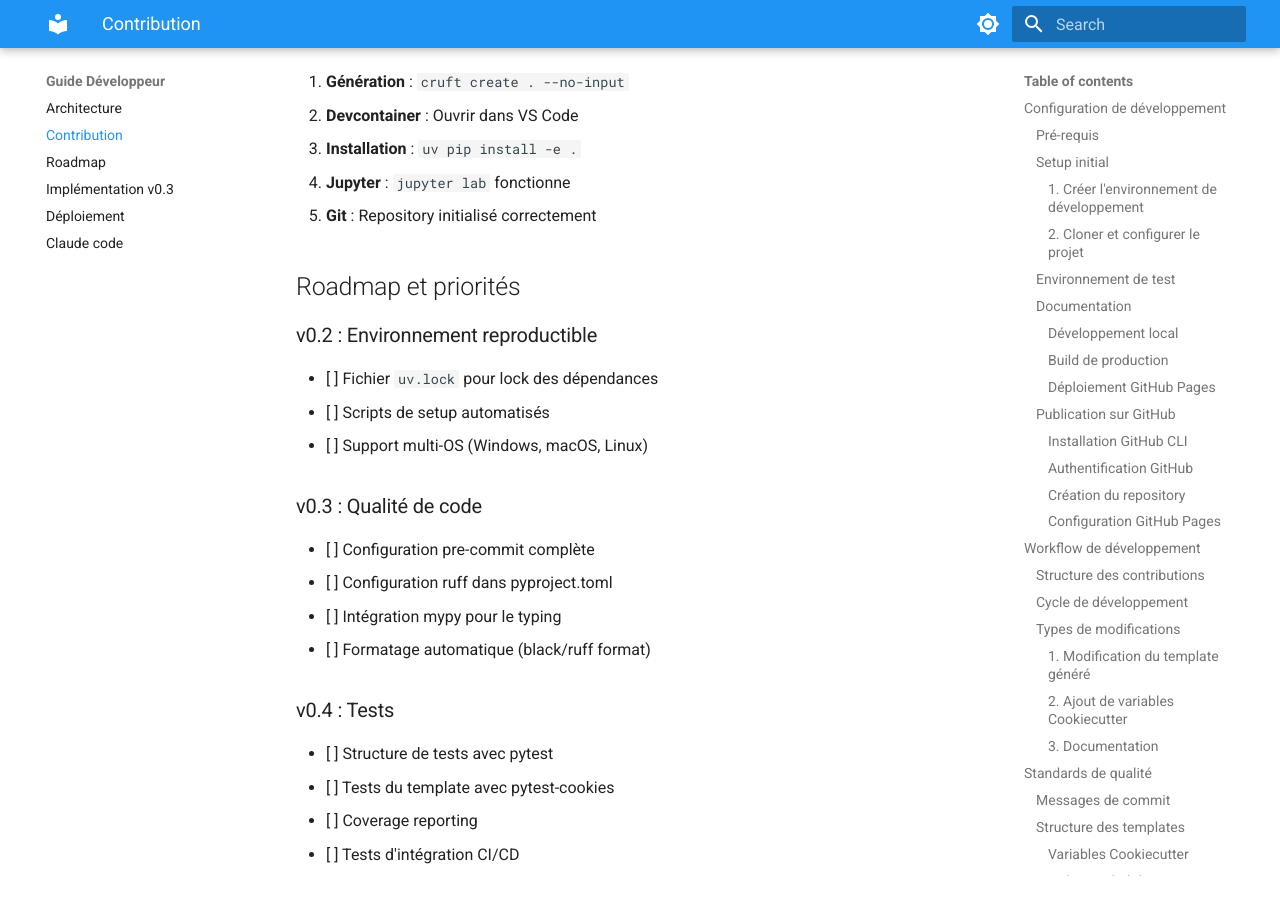
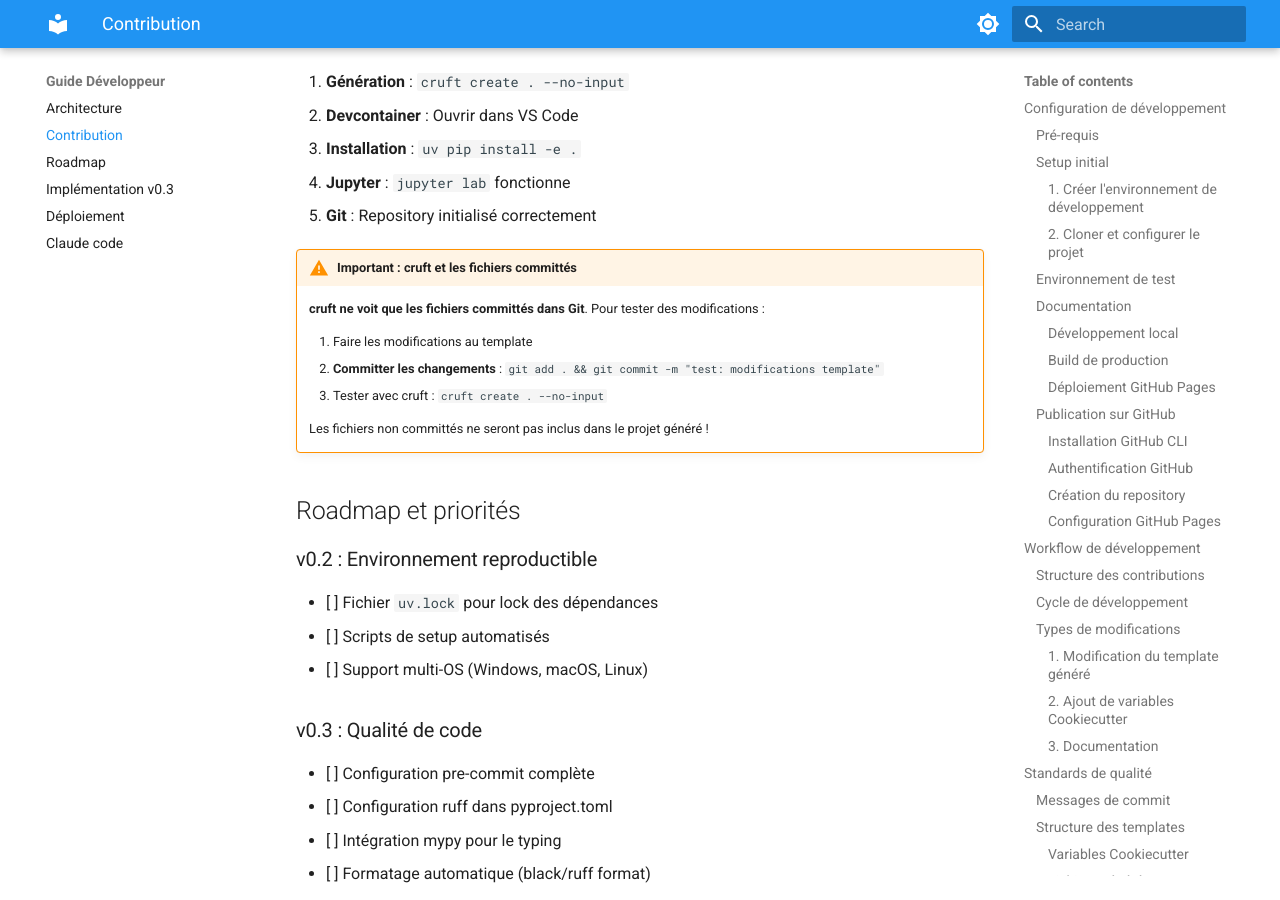
Before and after one commit to castorfou/PyFoundry, an MkDocs documentation site: the page built from docs/dev/contributing.md, in a window 1280 px wide and 900 px high, scrolled down 7285 px. Built offline with MkDocs 1.6.1 and Material for MkDocs 9.7.7, drawn with Linux system fonts in a browser that asks for light colours.

Commit message:
feat(v0.5): implement comprehensive CI/CD workflows
- Enhanced test-template.yml with emojis, better output, and PR comments
- Improved docs.yml with path filtering, commit comments, and manual trigger
- Added release.yml for automated GitHub releases from tags
- Created ci.yml template for generated projects (tests, lint, build)
- Added CI badges to README template (codecov, ruff, uv, etc.)
- Documented cruft requirement for committed files
- Removed duplicate test.yml workflow

```diff
--- a/docs/dev/contributing.md
+++ b/docs/dev/contributing.md
@@ -344,6 +344,15 @@ Les tests s'exécutent automatiquement via `.github/workflows/test-template.yml`
 4. **Jupyter** : `jupyter lab` fonctionne
 5. **Git** : Repository initialisé correctement
 
+!!! warning "Important : cruft et les fichiers committés"
+    **cruft ne voit que les fichiers committés dans Git**. Pour tester des modifications :
+
+    1. Faire les modifications au template
+    2. **Committer les changements** : `git add . && git commit -m "test: modifications template"`
+    3. Tester avec cruft : `cruft create . --no-input`
+
+    Les fichiers non committés ne seront pas inclus dans le projet généré !
+
 ## Roadmap et priorités
 
 ### v0.2 : Environnement reproductible
```
Also changed, not shown: {{ cookiecutter.project_slug }}/README.md (+6 -0 lines), 5 other files.
